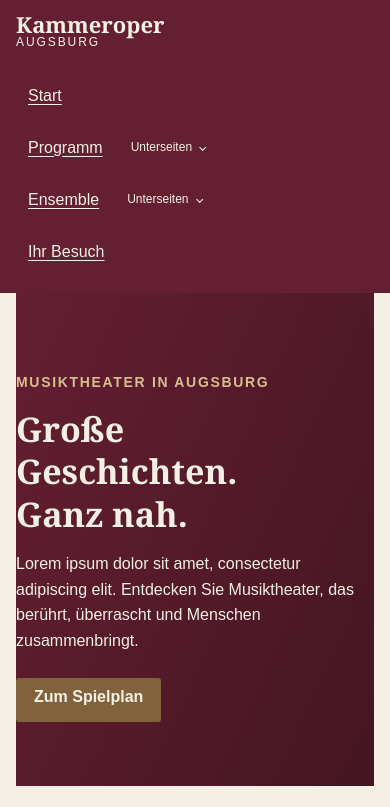
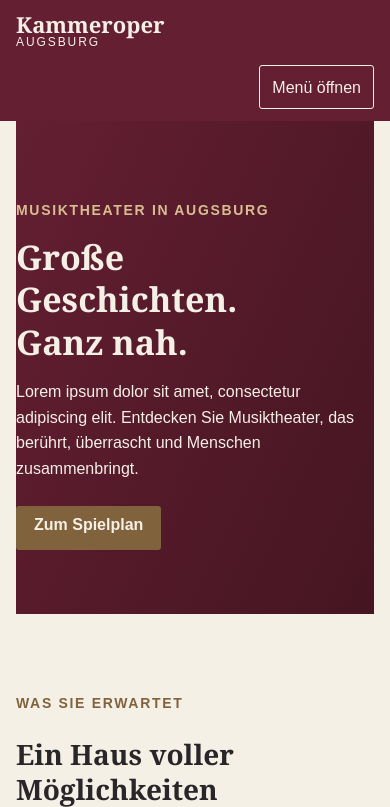
Before and after one commit to clavicarius/css-php-menu, a PHP site: page / in a window 390 px wide. Shown: the top 807 px of the page. Run offline with PHP 8.4, Linux system fonts and the light colour scheme; some web fonts are replaced.

Commit message:
Add responsive native mobile navigation
Co-authored-by: copilot-swe-agent[bot] <198982749+Copilot@users.noreply.github.com>

```diff
--- a/css/components/navigation.css
+++ b/css/components/navigation.css
@@ -8,10 +8,33 @@
   gap: var(--space-4);
   background-color: var(--color-primary);
   color: var(--color-text-inverse);
+  anchor-name: --site-nav;
 }
 
 .site-nav a {
   color: inherit;
+}
+
+.site-nav__toggle,
+.site-nav__close {
+  display: none;
+  min-inline-size: 2.75rem;
+  min-block-size: 2.75rem;
+  align-items: center;
+  justify-content: center;
+  padding: var(--space-2) var(--space-3);
+  border: 1px solid currentColor;
+  border-radius: var(--radius-sm);
+  background-color: var(--color-primary);
+  color: var(--color-text-inverse);
+  font: inherit;
+  cursor: pointer;
+}
+
+.site-nav__panel {
+  display: flex;
+  align-items: center;
+  gap: var(--space-2);
 }
 
 .site-nav__links {
@@ -69,10 +92,23 @@
 }
 
 .site-nav__links > li > a:focus-visible,
-.site-nav__links > li > details > summary:focus-visible {
+.site-nav__links > li > details > summary:focus-visible,
+.site-nav__toggle:focus-visible {
   outline: 3px solid var(--color-text-inverse);
   outline-offset: 3px;
   box-shadow: none;
+}
+
+.site-nav__close:focus-visible {
+  outline: 3px solid var(--color-focus);
+  outline-offset: 3px;
+  box-shadow: none;
+}
+
+.site-nav__close {
+  border-color: var(--color-focus);
+  background-color: var(--color-surface);
+  color: var(--color-text);
 }
 
 .site-nav__links details > ul {
@@ -123,18 +159,6 @@
 .site-nav__links details:hover > summary::after,
 .site-nav__links details:focus-within > summary::after {
   transform: rotate(225deg);
-}
-
-@media (max-width: 40rem) {
-  .site-nav {
-    align-items: flex-start;
-    flex-direction: column;
-    gap: var(--space-2);
-  }
-
-  .site-nav__links {
-    gap: var(--space-2) var(--space-4);
-  }
 }
 
 @media (min-width: 40.0625rem) {
@@ -191,3 +215,114 @@
     }
   }
 }
+
+@supports selector(:popover-open) {
+  @media (max-width: 40rem) {
+      .site-nav {
+        justify-content: flex-end;
+      }
+
+      .site-nav__toggle {
+        display: inline-flex;
+      }
+
+      .site-nav__panel:not(:popover-open) {
+        display: none;
+      }
+
+      .site-nav__panel:popover-open {
+        position: absolute;
+        inset-block-start: 100%;
+        inset-inline: 0;
+        z-index: 3;
+        display: block;
+        max-block-size: 100vh;
+        overflow-y: auto;
+        margin: 0;
+        padding: var(--space-3);
+        border: 1px solid var(--color-border);
+        border-radius: 0 0 var(--radius-md) var(--radius-md);
+        background-color: var(--color-surface);
+        box-shadow: var(--shadow-md);
+        color: var(--color-text);
+      }
+
+      @supports (inset-block-start: anchor(--site-nav bottom)) {
+        .site-nav__panel:popover-open {
+          position: fixed;
+          inset-block: anchor(--site-nav bottom) 0;
+          inset-inline: 0;
+          inline-size: 100vw;
+          max-inline-size: 100vw;
+          max-block-size: 100dvh;
+        }
+      }
+
+      .site-nav__close {
+        display: inline-flex;
+        margin-block-end: var(--space-2);
+      }
+
+      .site-nav__links {
+        align-items: stretch;
+        flex-direction: column;
+        gap: var(--space-1);
+        padding: 0;
+      }
+
+      .site-nav__links > li {
+        align-items: stretch;
+        flex-direction: column;
+        gap: 0;
+      }
+
+      .site-nav__links a,
+      .site-nav__links summary {
+        min-block-size: 2.75rem;
+        overflow-wrap: anywhere;
+      }
+
+      .site-nav__links > li > a,
+      .site-nav__links > li > details > summary {
+        color: var(--color-text);
+      }
+
+      .site-nav__links details > ul {
+        min-inline-size: 0;
+        max-inline-size: none;
+        margin: 0;
+        padding-inline-start: var(--space-4);
+        border: 0;
+        border-inline-start: 2px solid var(--color-border);
+        border-radius: 0;
+        background-color: transparent;
+        box-shadow: none;
+        color: var(--color-text);
+      }
+
+      .site-nav__links details > ul > li {
+        align-items: stretch;
+        flex-direction: column;
+        gap: 0;
+      }
+
+      .site-nav__links details > ul a,
+      .site-nav__links details > ul summary {
+        color: var(--color-text);
+      }
+
+      .site-nav__links a:hover,
+      .site-nav__links summary:hover,
+      .site-nav__links details:hover > summary,
+      .site-nav__links details[open] > summary,
+      .site-nav__links details:focus-within > summary {
+        background-color: var(--color-surface-alt);
+        color: var(--color-text);
+      }
+
+    .site-nav__links > li > a:focus-visible,
+    .site-nav__links > li > details > summary:focus-visible {
+      outline-color: var(--color-focus);
+    }
+  }
+}
--- a/css/demo.css
+++ b/css/demo.css
@@ -31,41 +31,6 @@
 
 .site-nav {
   padding-inline: 0;
-}
-
-.site-nav__links > li {
-  position: relative;
-}
-
-.has-submenu {
-  display: flex;
-  align-items: center;
-  gap: var(--space-1);
-}
-
-.has-submenu details summary {
-  cursor: pointer;
-  font-size: var(--font-size-xs);
-  list-style-position: inside;
-}
-
-.has-submenu details ul {
-  position: absolute;
-  z-index: 1;
-  top: 100%;
-  left: 0;
-  min-width: 13rem;
-  margin: 0;
-  padding: var(--space-2);
-  background-color: var(--color-surface);
-  box-shadow: 0 0.5rem 1.5rem rgb(0 0 0 / 18%);
-  list-style: none;
-}
-
-.has-submenu details li a {
-  display: block;
-  padding: var(--space-2);
-  color: var(--color-text);
 }
 
 .skip-link {
@@ -261,21 +226,6 @@
 }
 
 @media (max-width: 40rem) {
-  .site-nav__links {
-    align-items: flex-start;
-    flex-direction: column;
-  }
-
-  .has-submenu {
-    flex-wrap: wrap;
-  }
-
-  .has-submenu details[open] ul {
-    position: static;
-    flex-basis: 100%;
-    box-shadow: none;
-  }
-
   .feature-grid,
   .visit-section {
     grid-template-columns: 1fr;
--- a/index.html
+++ b/index.html
@@ -7,6 +7,7 @@
     <title>Beispielseite – Kammeroper Augsburg</title>
     <link rel="stylesheet" href="css/main.css">
     <link rel="stylesheet" href="css/demo.css">
+    <script src="js/navigation.js" defer></script>
   </head>
   <body>
     <a class="skip-link" href="#inhalt">Zum Inhalt springen</a>
@@ -16,11 +17,18 @@
         <span class="site-brand__location">Augsburg</span>
       </a>
       <nav class="site-nav" aria-label="Hauptnavigation">
-        <ul class="site-nav__links">
+        <button class="site-nav__toggle" type="button" aria-controls="site-nav-panel"
+          aria-expanded="false" popovertarget="site-nav-panel">
+          Menü öffnen
+        </button>
+        <div class="site-nav__panel" id="site-nav-panel" popover="auto">
+          <button class="site-nav__close" type="button" popovertarget="site-nav-panel"
+            popovertargetaction="hide">Menü schließen</button>
+          <ul class="site-nav__links">
           <li><a href="#start">Start</a></li>
           <li class="has-submenu">
             <a href="#programm">Programm</a>
-            <details>
+            <details name="site-nav-level-1">
               <summary aria-label="Untermenü Programm öffnen">Unterseiten</summary>
               <ul>
                 <li><a href="#spielplan">Spielplan</a></li>
@@ -31,7 +39,7 @@
           </li>
           <li class="has-submenu">
             <a href="#ensemble">Ensemble</a>
-            <details>
+            <details name="site-nav-level-1">
               <summary aria-label="Untermenü Ensemble öffnen">Unterseiten</summary>
               <ul>
                 <li><a href="#kuenstler">Künstler:innen</a></li>
@@ -40,7 +48,8 @@
             </details>
           </li>
           <li><a href="#besuch">Ihr Besuch</a></li>
-        </ul>
+          </ul>
+        </div>
       </nav>
     </header>
 
--- /dev/null
+++ b/js/navigation.js
@@ -0,0 +1,62 @@
+document.querySelectorAll(".site-nav").forEach((navigation) => {
+  const toggle = navigation.querySelector(".site-nav__toggle");
+  const panel = navigation.querySelector(".site-nav__panel");
+
+  if (!toggle || !panel || typeof panel.hidePopover !== "function") {
+    return;
+  }
+
+  let lastFocused;
+  navigation.addEventListener("focusin", (event) => {
+    lastFocused = event.target;
+  });
+
+  navigation.addEventListener("click", (event) => {
+    if (event.target.closest(".site-nav__panel a") && panel.matches(":popover-open")) {
+      panel.hidePopover();
+    }
+  });
+
+  const updatePanelSize = () => {
+    if (panel.matches(":popover-open")) {
+      const availableHeight = window.innerHeight - navigation.getBoundingClientRect().bottom;
+      panel.style.maxBlockSize = `${Math.max(0, availableHeight)}px`;
+    } else {
+      panel.style.removeProperty("max-block-size");
+    }
+  };
+
+  panel.addEventListener("toggle", () => {
+    toggle.setAttribute("aria-expanded", String(panel.matches(":popover-open")));
+    updatePanelSize();
+    if (
+      !panel.matches(":popover-open")
+      && panel.contains(document.activeElement)
+      && getComputedStyle(toggle).display !== "none"
+    ) {
+      toggle.focus();
+    }
+  });
+
+  window.addEventListener("resize", updatePanelSize);
+
+  const desktop = window.matchMedia("(min-width: 40.0625rem)");
+  desktop.addEventListener("change", () => {
+    if (desktop.matches && panel.matches(":popover-open")) {
+      const restoreNavigationFocus = document.activeElement === toggle || lastFocused === toggle;
+      panel.hidePopover();
+      if (restoreNavigationFocus) {
+        window.requestAnimationFrame(() => panel.querySelector("a, summary")?.focus({ preventScroll: true }));
+      }
+    } else if (
+      !desktop.matches
+      && !panel.matches(":popover-open")
+      && (
+        panel.contains(document.activeElement)
+        || (document.activeElement === document.body && panel.contains(lastFocused))
+      )
+    ) {
+      toggle.focus({ preventScroll: true });
+    }
+  });
+});
```
Also changed, not shown: docs/navigation-prototype.md (+17 -9 lines), prototypes/navigation.html (+12 -3 lines), src/MenuRenderer.php (+14 -3 lines).
